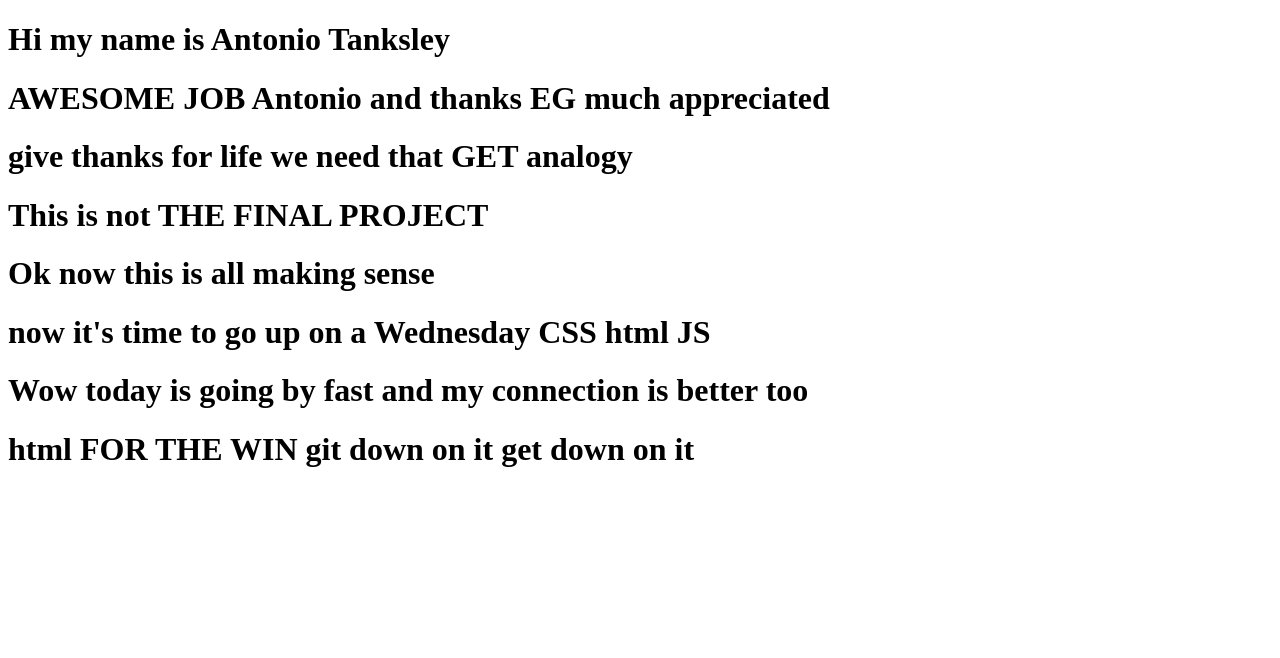
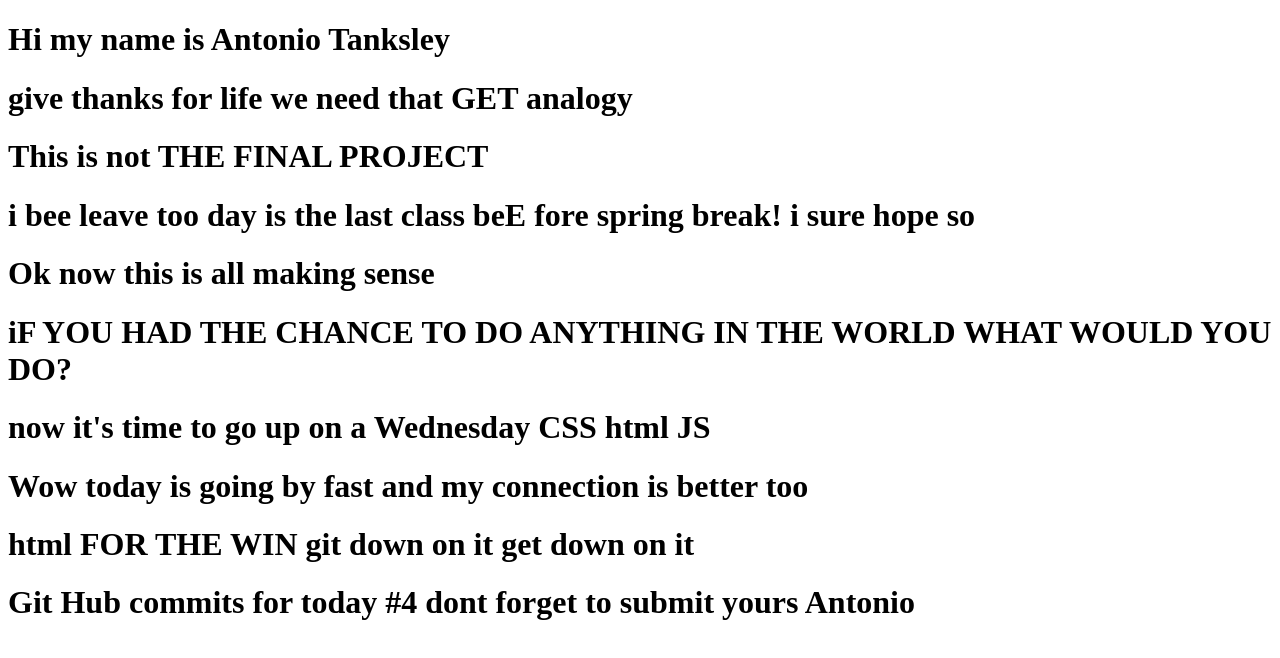
Before and after one commit to TonyT17/FINAL_PROJECT_TANKSLEY, a plain HTML site: page index.html in a window 1280 px wide. Drawn offline with Linux system fonts and the light colour scheme.

Commit message:
end of day 4 commit AT

```diff
--- a/index.html
+++ b/index.html
@@ -6,17 +6,20 @@
     <title>Document</title>
 </head>
 <body>
- <h1> Hi my name is Antonio Tanksley</h1>
+ <h1>Hi my name is Antonio Tanksley</h1>
 
-<h1>AWESOME JOB Antonio and thanks EG much appreciated</h1>
+
 <h1>give thanks for life we need that GET analogy</h1>
 <h1>This is not THE FINAL PROJECT</h1>
-
+<h1>i bee leave too day is the last class beE fore spring break! i sure hope so</h1>
 <h1>Ok now this is all making sense</h1>
 
+<h1>iF YOU HAD THE CHANCE TO DO ANYTHING IN THE WORLD WHAT WOULD YOU DO?</h1>
 <h1>now it's time to go up on a Wednesday CSS html JS</h1>
 <h1>Wow today is going by fast and my connection is better too</h1>
 <h1>html FOR THE WIN git down on it get down on it</h1>
 
+
+<h1>Git Hub commits for today #4 dont forget to submit yours Antonio</h1>
 </body>
 </html>
```
